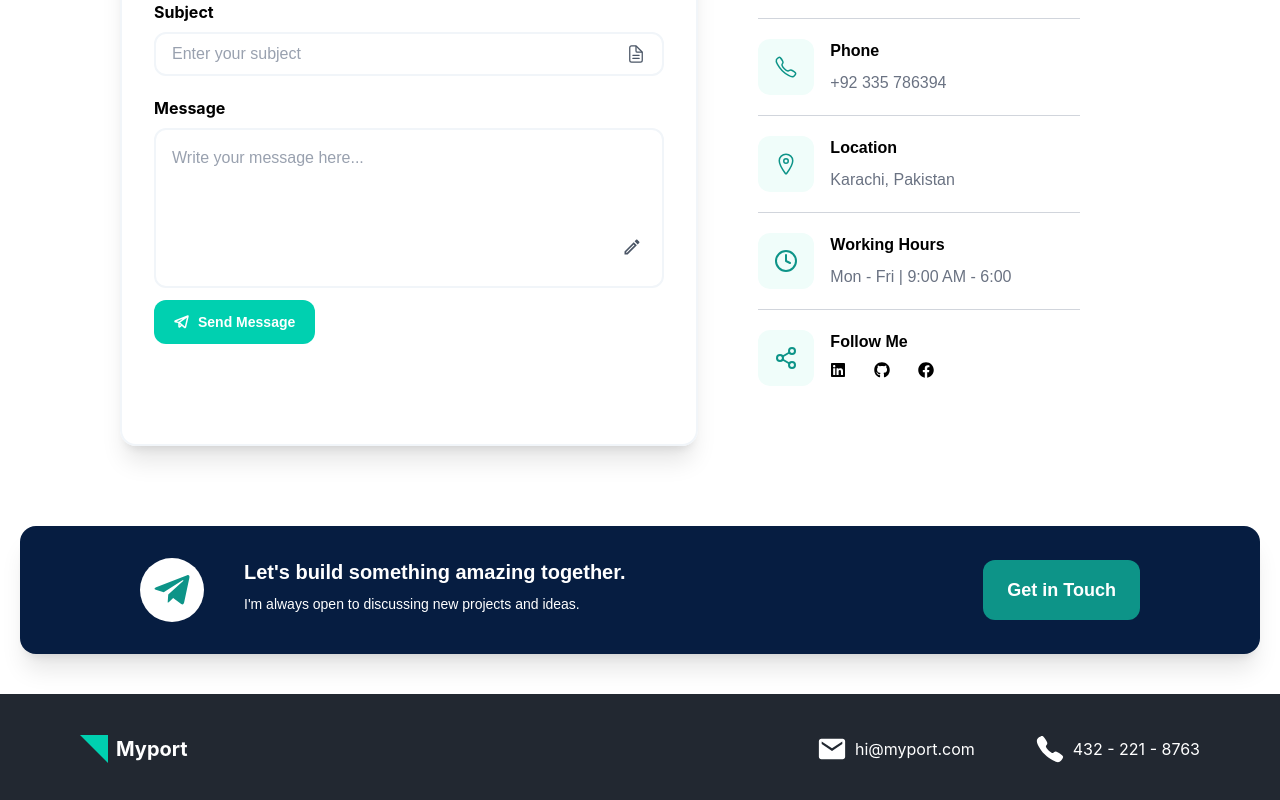
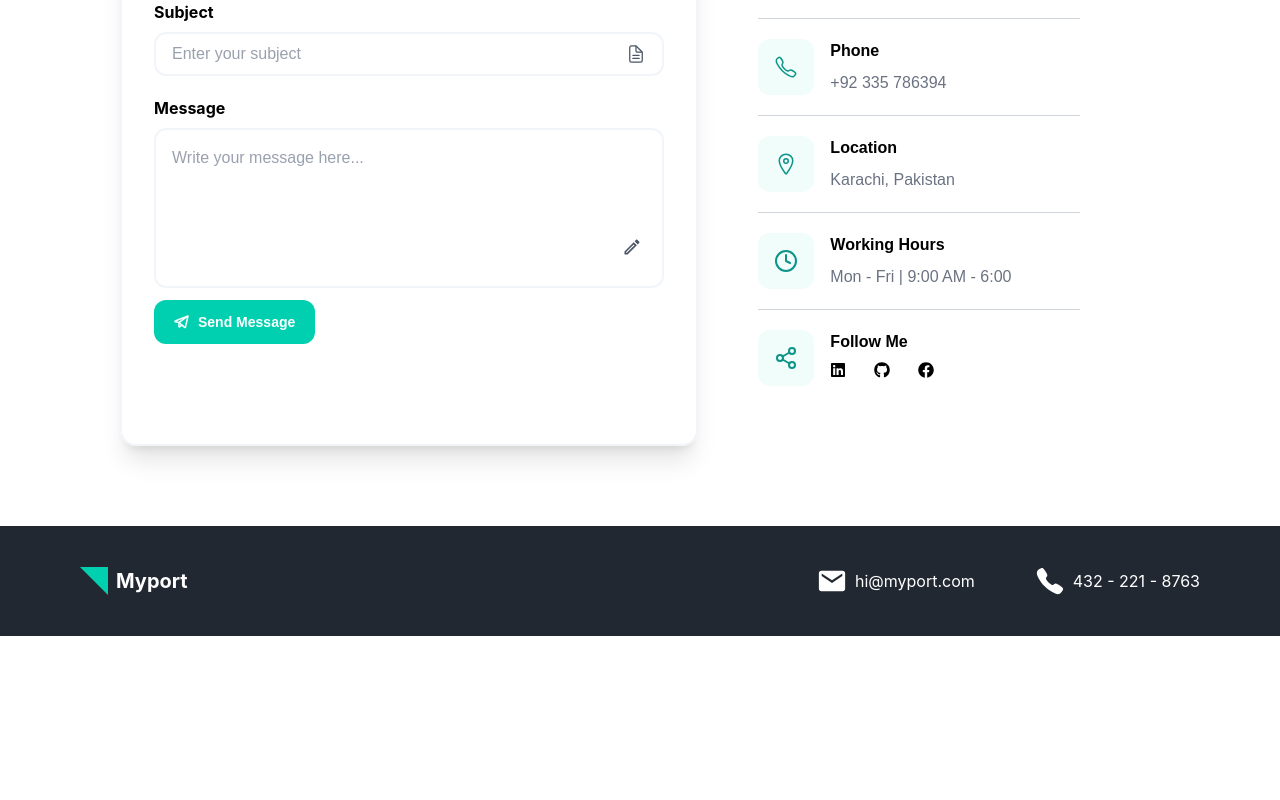
Before and after one commit to muneebkhan-dev/Agency-Website, a React (Vite) app: page /contact in a window 1280 px wide. Shown: the part 658-1458 px from the top of the page. After the commit the page ends 1294 px from the top, so only its background shows below. Built offline with nearby package versions, Linux system fonts and the light colour scheme.

Commit message:
feat: make existing hero buttons functional with links

```diff
--- a/src/Components/Footer.jsx
+++ b/src/Components/Footer.jsx
@@ -2,6 +2,7 @@ import React from "react"
 import { IoCall } from "react-icons/io5"
 import { IoMdMail } from "react-icons/io"
 import { useLocation } from "react-router-dom"
+import { Link } from "react-router-dom"
 
 const Footer = () => {
 
@@ -14,10 +15,10 @@ const Footer = () => {
       <footer className={`relative px-5 md:px-20 lg:px-20 py-10 flex justify-center ${ isHome ? "bg-white text-black" : "bg-[#222831] text-white"}`}>
         <div className='max-w-7xl w-full flex flex-col md:flex-row lg:flex-row justify-between items-center gap-7'>
           <div className="footer-logo w-full md:w-auto lg:w-auto flex flex-col items-center py-5 md:py-0 lg:py-0 gap-3 border-b border-gray-300 md:border-none lg:border-none">
-            <div className='flex gap-2 font-bold'>
+            <Link to="/" className='flex gap-2 font-bold'>
               <img src='/public/images/TRIANGLE.png' alt='' />
               <h1 className='text-xl '>Myport</h1>
-            </div>
+            </Link>
             <div className='flex md:hidden lg:hidden text-center text-lg'>
               Building modern digital solutions for businesses.
             </div>
--- /dev/null
+++ b/src/Components/scrollToTop.jsx
@@ -0,0 +1,17 @@
+import { useEffect } from "react";
+import { useLocation } from "react-router-dom";
+
+const ScrollToTop = () => {
+  const { pathname } = useLocation();
+
+  useEffect(() => {
+    window.scrollTo({
+      top: 0,
+      behavior: "smooth",
+    });
+  }, [pathname]);
+
+  return null;
+};
+
+export default ScrollToTop;
--- a/src/Layout/MainLayout.jsx
+++ b/src/Layout/MainLayout.jsx
@@ -2,12 +2,14 @@ import React from "react"
 import Navbar from "../Components/Navbar"
 import Footer from "../Components/Footer"
 import { Outlet } from "react-router-dom"
+import ScrollToTop from "../Components/scrollToTop"
 
 const MainLayout = () => {
   return (
     <>
+      <ScrollToTop />
       <Navbar />
-      <Outlet/>
+      <Outlet />
       <Footer />
     </>
   )
--- a/src/Pages/About.jsx
+++ b/src/Pages/About.jsx
@@ -4,6 +4,7 @@ import { FaPalette } from "react-icons/fa"
 import { MdDevices } from "react-icons/md"
 import { FaBolt } from "react-icons/fa6"
 import { FaTelegramPlane } from "react-icons/fa"
+import { Link } from "react-router-dom"
 
 
 const About = () => {
@@ -148,9 +149,9 @@ const About = () => {
               </div>
             </div>
             <div className='w-full md:w-auto lg:auto'>
-              <button className='w-full md:w-auto lg:w-auto font-dm text-lg text-white px-5 md:px-4 lg:px-6 py-3 md:py-3 lg:py-4 bg-[#0D9488] rounded-xl font-bold'>
+              <Link to="/contact" className='w-full md:w-auto lg:w-auto font-dm text-lg text-white px-5 md:px-4 lg:px-6 py-3 md:py-3 lg:py-4 bg-[#0D9488] rounded-xl font-bold'>
                 Get in Touch
-              </button>
+              </Link>
             </div>
           </div>
         </div>
--- a/src/Pages/Contact.jsx
+++ b/src/Pages/Contact.jsx
@@ -159,30 +159,6 @@ const Contact = () => {
             </div>
           </div>
         </div>
-        <div className="px-5 mb-10">
-        <div className='w-full bg-[#061d41] rounded-2xl mx-auto shadow-xl '>
-          <div className='cta-sec flex flex-col md:flex-row lg:flex-row items-center justify-between py-8 px-5 md:px-10 lg:px-30 gap-5 md:gap-0 lg:gap-0'>
-            <div className='flex flex-col md:flex-row lg:flex-row items-center md:items-start lg:items-start text-center md:text-start lg:text-start gap-5 lg:gap-10'>
-              <div className='md:w-auto lg:w-auto rounded-full bg-white p-3 flex items-center'>
-                <FaTelegramPlane className='text-[#0D9488] size-14 md:size-10 lg:size-10' />
-              </div>
-              <div className='flex flex-col justify-center gap-3 md:gap-0 lg:gap-2'>
-                <h4 className='font-poppins text-white text-2xl md:text-base lg:text-xl font-semibold'>
-                  Let's build something amazing together.
-                </h4>
-                <p className='font-dm text-base md:text-sm lg:text-sm text-white'>
-                  I'm always open to discussing new projects and ideas.
-                </p>
-              </div>
-            </div>
-            <div className='w-full md:w-auto lg:auto'>
-              <button className='w-full md:w-auto lg:w-auto font-dm text-lg text-white px-5 md:px-4 lg:px-6 py-3 md:py-3 lg:py-4 bg-[#0D9488] rounded-xl font-bold'>
-                Get in Touch
-              </button>
-            </div>
-          </div>
-        </div>
-        </div>
       </div>
     </section>
   )
--- a/src/Pages/Home/Components/AboutSection.jsx
+++ b/src/Pages/Home/Components/AboutSection.jsx
@@ -1,4 +1,5 @@
 import React from 'react'
+import { Link } from 'react-router-dom'
 
 const AboutSection = () => {
   return (
@@ -23,9 +24,9 @@ const AboutSection = () => {
               </p>
             </div>
             <div>
-              <button className='font-poppins font-bold lg:font-extrabold text-base md:text-xs lg:text-xs bg-[#00D0B0] text-white px-15 md:px-10 lg:px-13 py-4 md:py-3 lg:py-5'>
+              <Link to="/contact" className='font-poppins font-bold lg:font-extrabold text-base md:text-xs lg:text-xs bg-[#00D0B0] text-white px-15 md:px-10 lg:px-13 py-4 md:py-3 lg:py-5'>
                 HIRE US
-              </button>
+              </Link>
             </div>
           </div>
           <div className='img w-full md:w-1/2 lg:w-1/2 flex flex-col justify-center lg:flex-none'>
--- a/src/Pages/Home/Components/ContactSection.jsx
+++ b/src/Pages/Home/Components/ContactSection.jsx
@@ -1,4 +1,5 @@
 import React from 'react'
+import { Link } from 'react-router-dom'
 
 const ContactSection = () => {
   return (
@@ -14,7 +15,9 @@ const ContactSection = () => {
           <h3 className='font-playfair font-semibold text-white text-3xl md:text-5xl lg:text-5xl tracking-tight leading-10 md:leading-14 lg:leading-17'>
             Have you decided to work on a project with us?
           </h3>
-          <img src='/public/images/Group 3312.png' alt='lets-talk' className="w-3/4 md:w-2/3 lg:w-2/3" />
+            <Link to="/contact" className='w-3/4 md:w-2/3 lg:w-2/3 flex justify-center'>
+          <img src='/public/images/Group 3312.png' alt='lets-talk' className="w-full" />
+          </Link>
         </div>
         <div className="flex-1 md:flex-2 lg:flex-1 flex justify-center items-end px-10">
           <img src="/images/design-chair.png" alt="chair" className="h-70 md:h-85 lg:h-85" />
--- a/src/Pages/Home/Components/Hero.jsx
+++ b/src/Pages/Home/Components/Hero.jsx
@@ -1,5 +1,6 @@
 import React from "react"
 import { HiArrowLongRight } from "react-icons/hi2"
+import { Link } from "react-router-dom"
 
 const Hero = () => {
   return (
@@ -19,12 +20,12 @@ const Hero = () => {
               building products that are easy to use, accessible, engaging, and
               delightful.
             </div>
-            <div className='button flex items-center justify-start md:justify-center lg:justify-start gap-15'>
+            <Link to="/services" className='button flex items-center justify-start md:justify-center lg:justify-start gap-15'>
               <span className='[word-spacing:8px] text-[#00D0B0] text-xs font-semibold tracking-[4px] uppercase underline'>
-                / CONTACT US
+                / OUR SERVICES
               </span>
               <HiArrowLongRight className='text-[#00D0B0]' />
-            </div>
+            </Link>
           </div>
         </div>
         <div>
--- a/src/Pages/Services.jsx
+++ b/src/Pages/Services.jsx
@@ -6,6 +6,7 @@ import { TbApi } from "react-icons/tb"
 import { BsWindowDesktop } from "react-icons/bs"
 import { MdOutlineBuild } from "react-icons/md"
 import { FaTelegramPlane } from "react-icons/fa"
+import { Link } from "react-router-dom"
 
 const Services = () => {
   const service = [
@@ -114,9 +115,9 @@ const Services = () => {
             </div>
           </div>
           <div className="w-full md:w-auto lg:auto">
-            <button className='w-full md:w-auto lg:w-auto font-dm text-lg text-white px-5 md:px-4 lg:px-6 py-3 md:py-3 lg:py-4 bg-[#0D9488] rounded-xl font-bold'>
+            <Link to="/contact" className='w-full md:w-auto lg:w-auto font-dm text-lg text-white px-5 md:px-4 lg:px-6 py-3 md:py-3 lg:py-4 bg-[#0D9488] rounded-xl font-bold'>
               Get in Touch
-            </button>
+            </Link>
           </div>
         </div>
       </div>
```
Also changed, not shown: src/Components/Navbar.jsx (+6 -6 lines).
